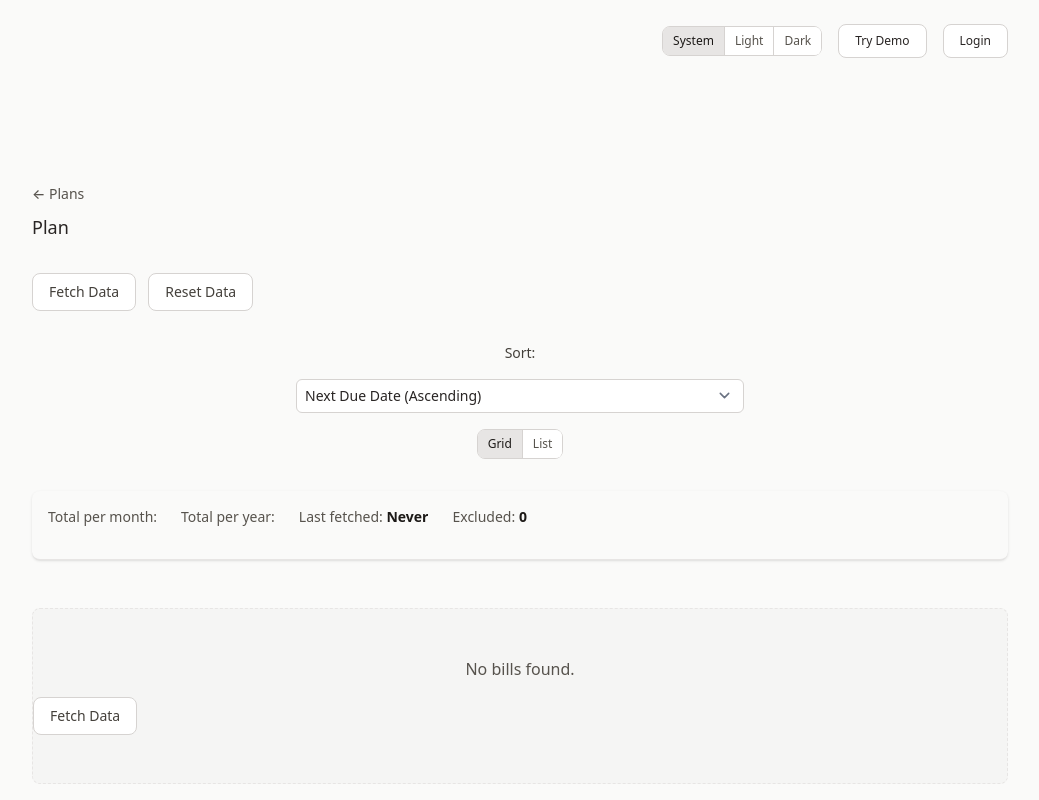
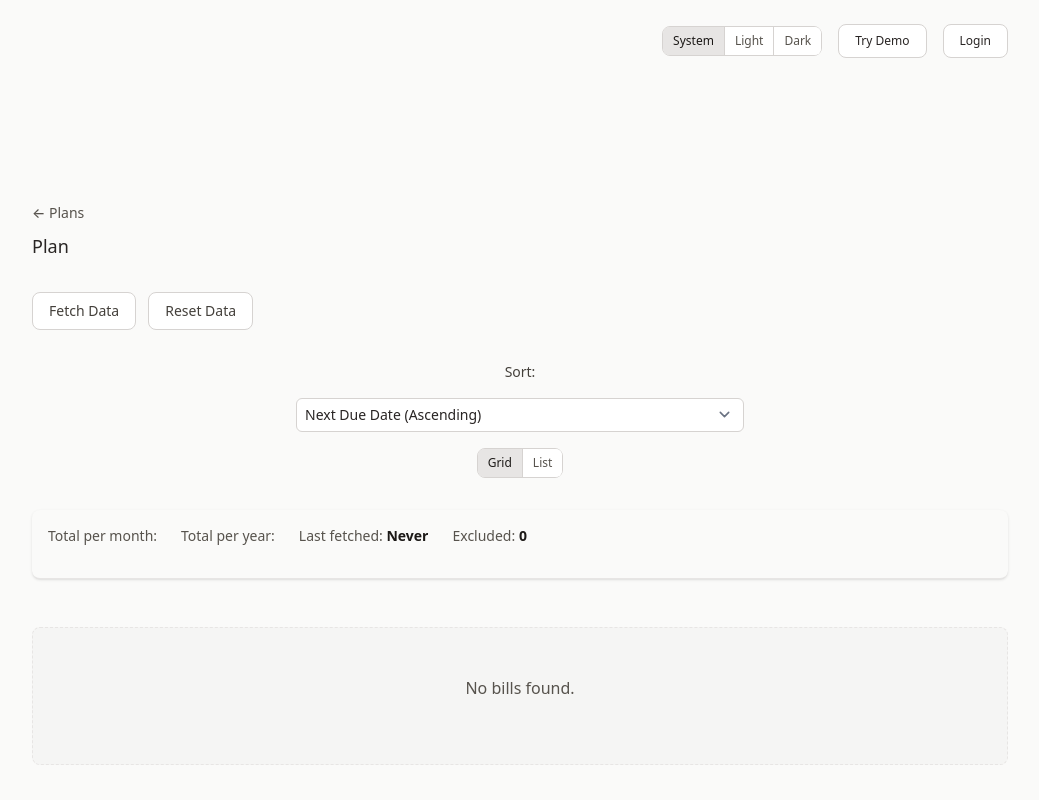
Before and after one commit to danielh-official/billsforynab, a SvelteKit app: page /plan/1 in a window 1280 px wide. Shown: the top 800 px of the page, without its empty margins (120-1159 px from the left). Built offline with nearby package versions, Linux system fonts and the light colour scheme.

Commit message:
Remove misplaced element

```diff
--- a/src/routes/plan/[id]/+page.svelte
+++ b/src/routes/plan/[id]/+page.svelte
@@ -346,16 +346,6 @@
 				class="w-full rounded-lg border border-dashed border-stone-200 bg-stone-100 py-12 text-center dark:border-stone-700 dark:bg-stone-800/30"
 			>
 				<p class="mb-4 text-stone-600 dark:text-stone-400">No bills found.</p>
-				{#if effectiveWriteAccess}
-					<a
-						href={resolve(`/plan/${budgetId}/bill/new`)}
-						class="rounded-lg bg-stone-800 px-4 py-2 font-medium text-white hover:bg-stone-700 dark:bg-stone-700 dark:hover:bg-stone-600"
-					>
-						Create Bill
-					</a>
-				{:else}
-					<FetchDataButton currentBudget={$currentBudget} {isDemo} />
-				{/if}
 			</div>
 		{:else if layoutPreset === 'grid'}
 			<!-- MARK: Grid View -->
```
